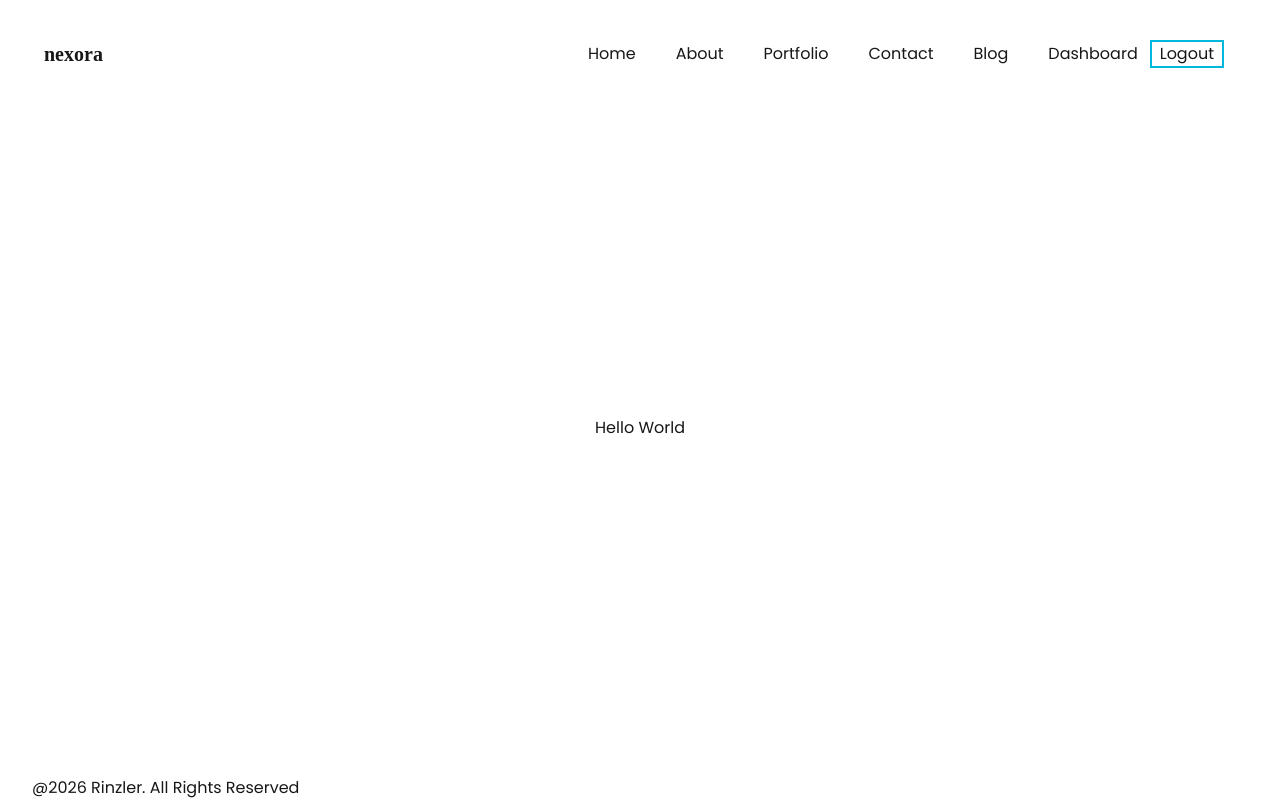
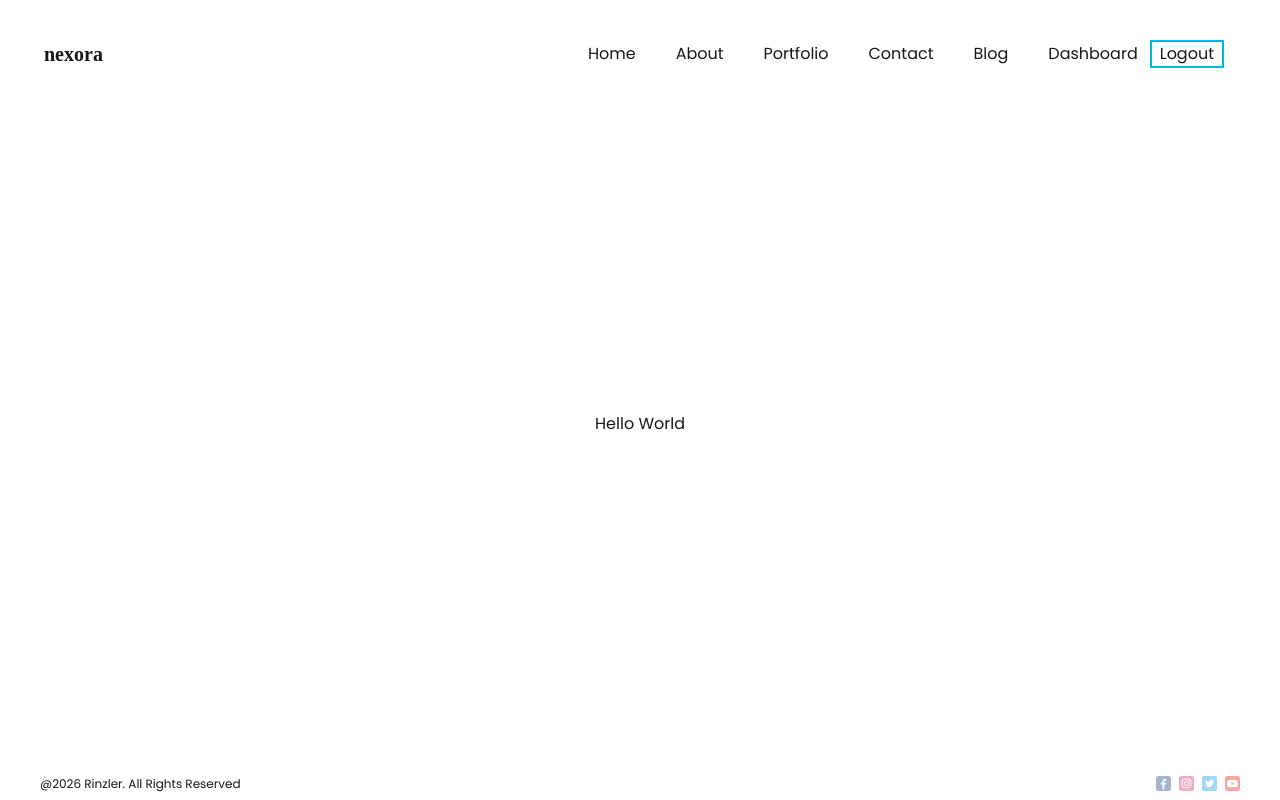
Before and after one commit to Surajnairx/nexora, a Next.js app: page / in a window 1280 px wide. Built offline with nearby package versions, Linux system fonts and the light colour scheme.

Commit message:
feat: add social media links to footer

```diff
--- a/src/components/footer/Footer.jsx
+++ b/src/components/footer/Footer.jsx
@@ -1,8 +1,24 @@
+import Image from "next/image";
+import Link from "next/link";
+
 function Footer() {
   return (
-    <div>
-      <div>@2026 Rinzler. All Rights Reserved</div>
-      <div></div>
+    <div className="flex justify-between p-2">
+      <div className="text-xs">@2026 Rinzler. All Rights Reserved</div>
+      <div className=" flex gap-2 opacity-40 cursor-pointer">
+        <Link href="https://www.facebook.com/">
+          <Image src="/1.png" width={15} height={100} alt="site logo" />
+        </Link>
+        <Link href="https://www.instagram.com">
+          <Image src="/2.png" width={15} height={100} alt="site logo" />
+        </Link>
+        <Link href="https://www.x.com">
+          <Image src="/3.png" width={15} height={100} alt="site logo" />
+        </Link>
+        <Link href="https://www.youtube.com">
+          <Image src="/4.png" width={15} height={100} alt="site logo" />
+        </Link>
+      </div>
     </div>
   );
 }
```
